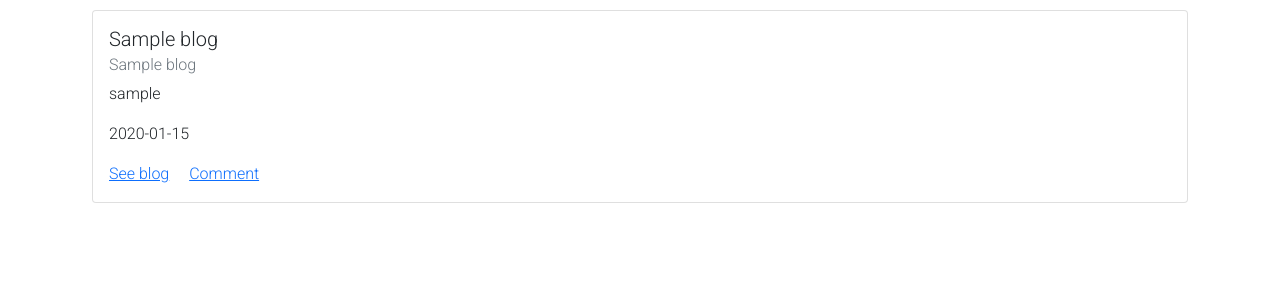
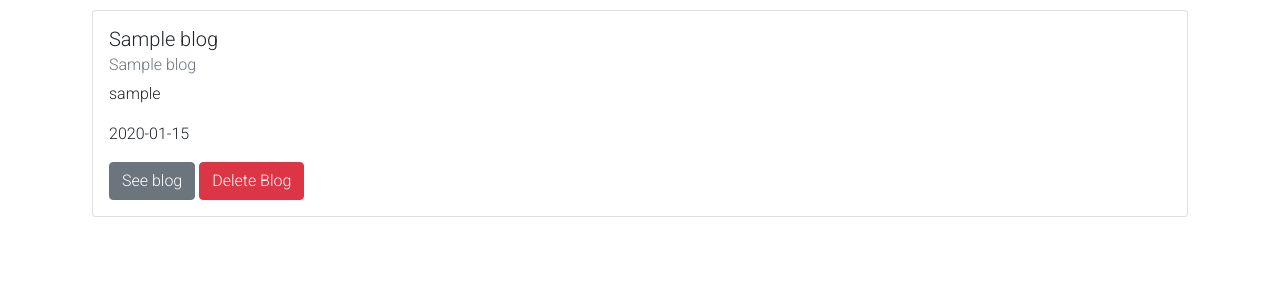
Before and after one commit to Ken-mbira/BLOG_SPOT, a Flask app: template app/templates/blog/blogs.html in a window 1280 px wide. Shown: the part 64-364 px from the top of the page. Run offline with Flask 2, Linux system fonts and the light colour scheme; a user stored in the database is signed in; tables that the repository leaves empty hold one stand-in row (values such as "Sample post"); the template is opened without the code that fills it: most values are stand-ins (such as "Sample title", 1, 10 or a date in 2020); data that the repository does not hold is empty.

Commit message:
add a way to delete blogs for the authors of the blogs

```diff
--- a/app/templates/blog/blogs.html
+++ b/app/templates/blog/blogs.html
@@ -7,8 +7,8 @@
             <h6 class="card-subtitle mb-2 text-muted">{{ blog.meta_title }}</h6>
             <p class="card-text">{{ blog.author.username }}</p>
             <p class="card-text">{{ blog.posted.strftime('%Y-%m-%d') }}</p>
-            <a href="{{ url_for('blog.show_blog',title = blog.title)}}" class="card-link">See blog</a>
-            <a href="#" class="card-link">Comment</a>
+            <a href="{{ url_for('blog.show_blog',title = blog.title)}}" class="btn btn-secondary">See blog</a> {% if current_user.id == blog.author.id %}
+            <a href="{{url_for('blog.delete_blog',title = blog.title)}}" class="btn btn-danger">Delete Blog</a> {% endif %}
         </div>
     </div>
     {% endfor %}
```
Also changed, not shown: app/blog/views.py (+12 -0 lines).
